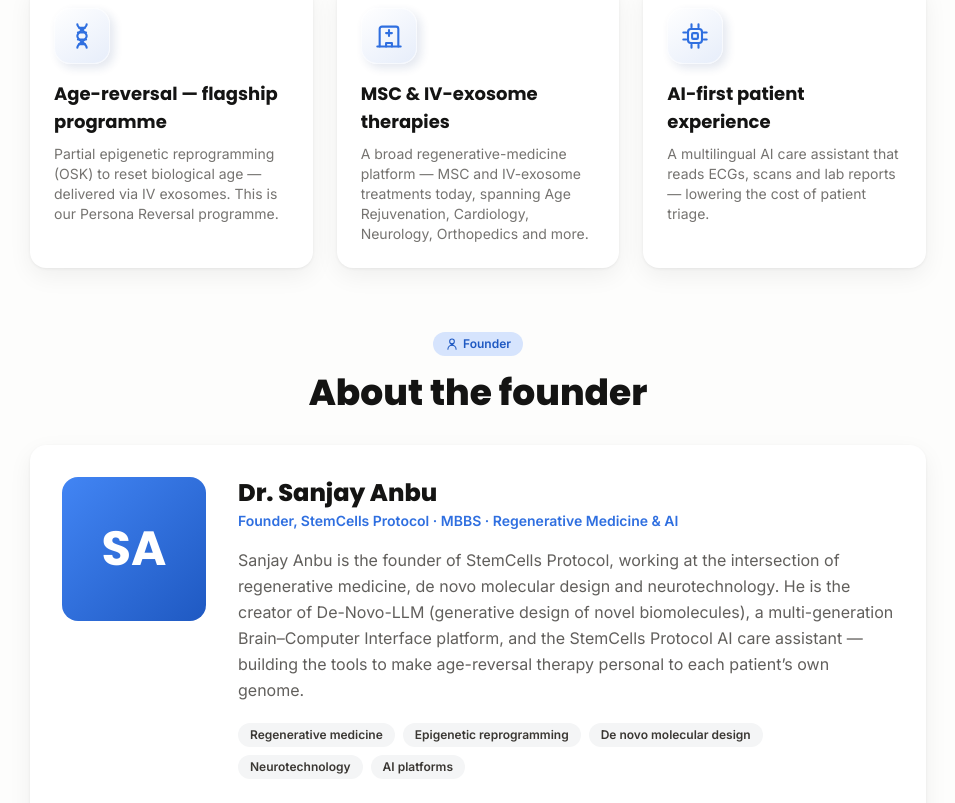
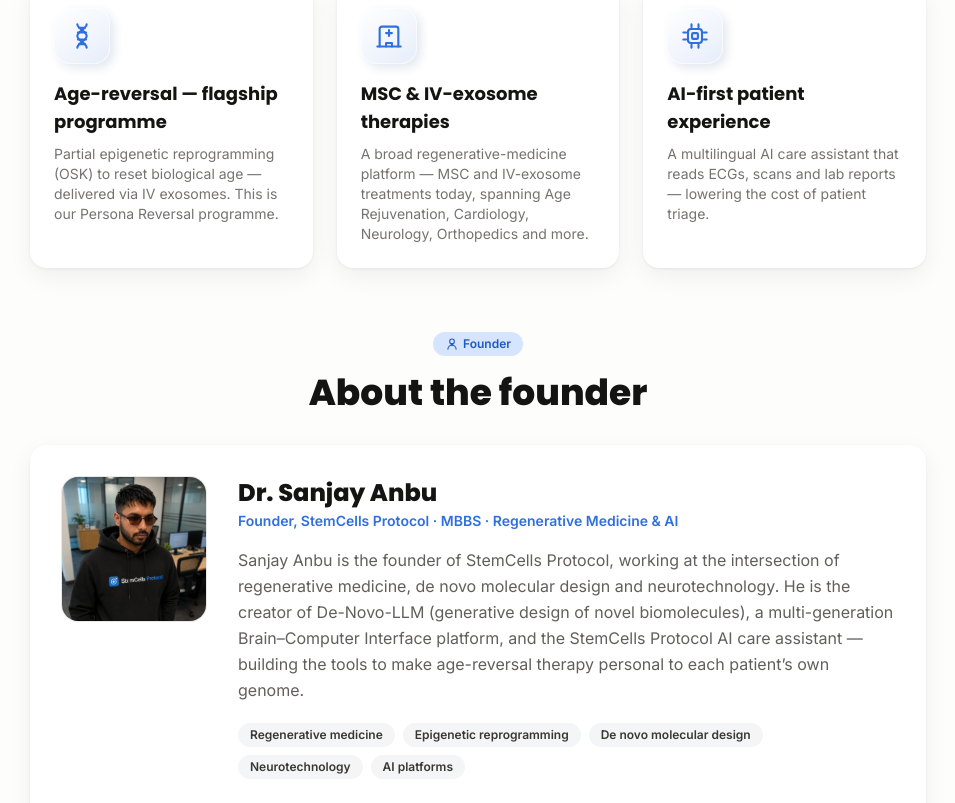
Before and after one commit to sanjaydoc/Carwow_clone, a React (Vite) app in the folder client/: page /investors in a window 1280 px wide. Shown: the part 406-1209 px from the top of the page, without its empty margins (162-1117 px from the left). Built offline with nearby package versions, Linux system fonts and the light colour scheme; no server answers.

Commit message:
Add founder headshot to Investors page
Add Dr. Sanjay Anbu's photo (client/public/founder.jpg) and wire the
Investors "About the founder" card to display it.

Co-Authored-By: Claude Opus 4.8 <noreply@anthropic.com>
Claude-Session: https://claude.ai/code/session_01Ec4H4tsHNQPPHEoSrDLpie

```diff
--- a/client/src/pages/Investors.tsx
+++ b/client/src/pages/Investors.tsx
@@ -6,7 +6,7 @@ const FOUNDER = {
   role: 'Founder',
   // Fill these two in to finalise the profile:
   credential: 'MBBS · Regenerative Medicine & AI',   // shown under the name
-  photo: '',               // e.g. '/founder.jpg' — drop a headshot in client/public/
+  photo: '/founder.jpg',   // headshot in client/public/
   email: 'dr.sanjay@stemcellsprotocol.com',
   personalEmail: 'dr.sanjayanbu@gmail.com',
   github: 'https://github.com/sanjaydoc',
```
Also changed, not shown: client/public/founder.jpg (added), 3 other files (tests, documents, lock files or other folders).
